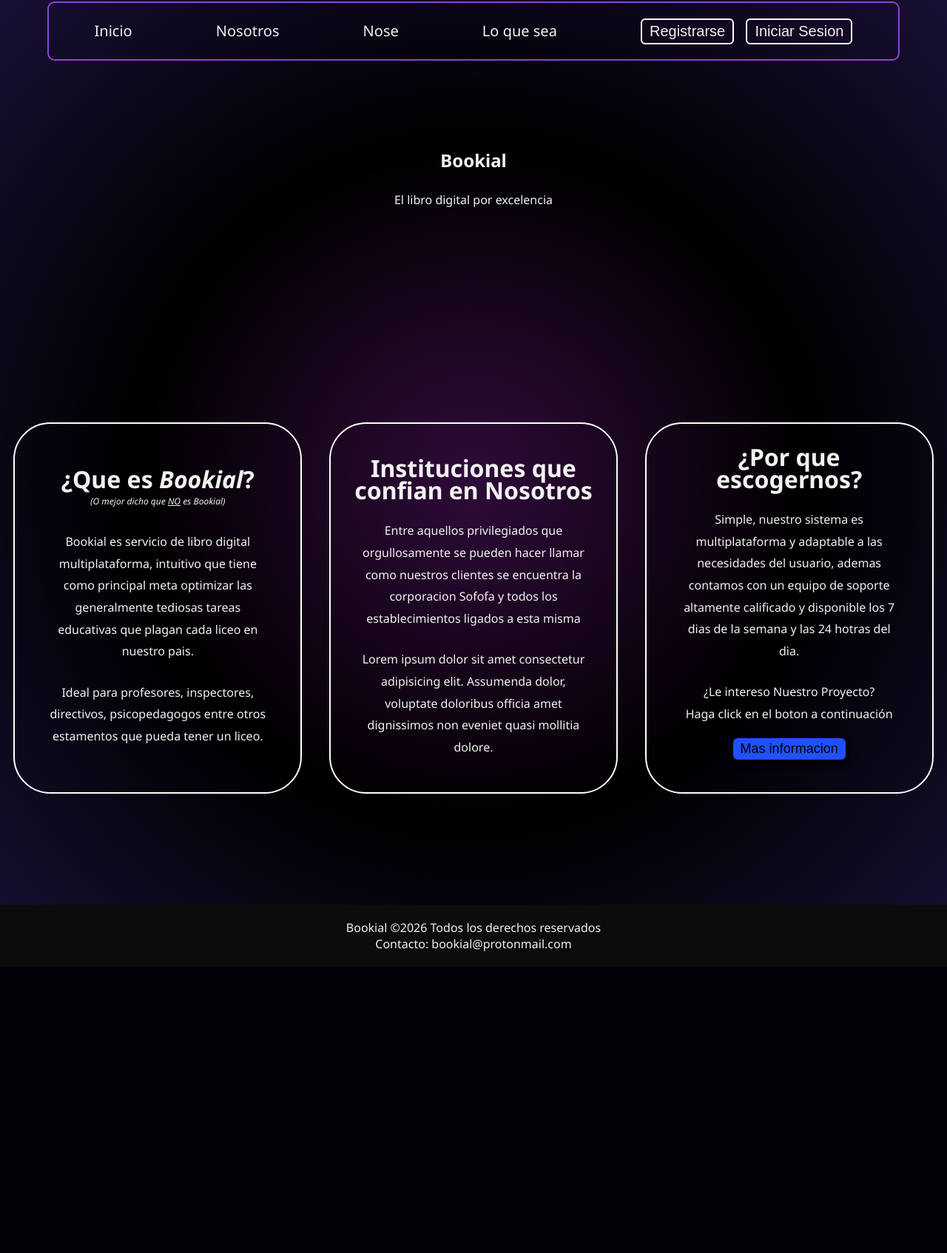
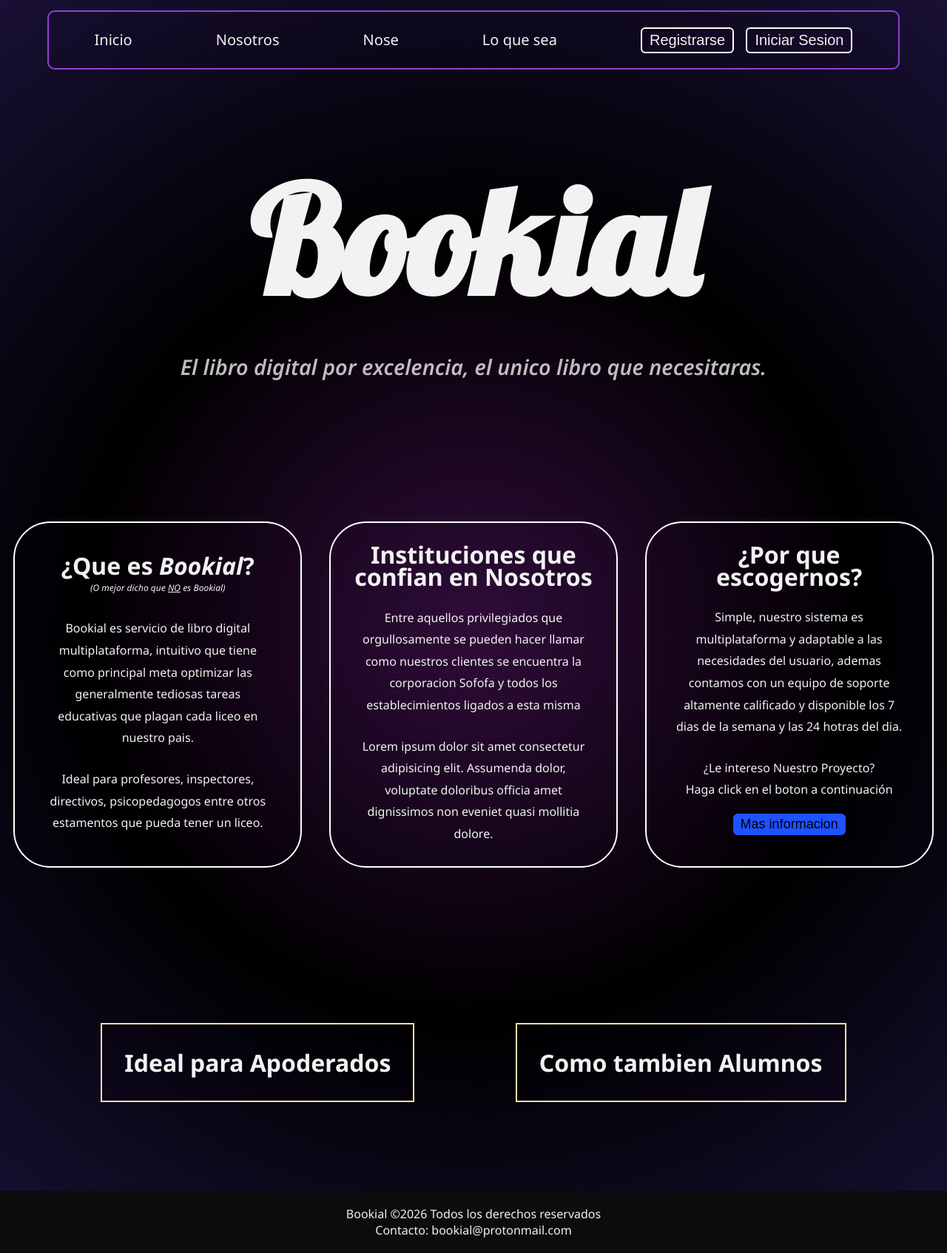
Before and after one commit to tecno-gg/Bookial-T2, a Flask app: template templates/public/index.html in a window 1280 px wide. Shown: the whole page at 74% size. Before the commit the page ends 1286 px from the top, so only its background shows below. Run offline with Flask 3, Linux system fonts and the light colour scheme; the template is opened without the code that fills it, so the values that code supplies are empty; parts of the project's set-up code (start-up, migrations or seed data) failed here and were passed over.

Commit message:
Mejora del Index

```diff
--- a/static/css/common.css
+++ b/static/css/common.css
@@ -1,4 +1,5 @@
 @import url('https://fonts.googleapis.com/css2?family=Noto+Sans:ital,wght@0,100..900;1,100..900&display=swap');
+@import url('https://fonts.googleapis.com/css2?family=Lobster&display=swap');
 
 :root {
     --black: #0c0c0c;
@@ -30,7 +31,7 @@ main {
 
 header {
     position: fixed;
-    top: 0.2%;
+    top: 1.8%;
     left: 5%;
     right: 5%;
     margin: auto;
@@ -88,7 +89,7 @@ nav a button:hover {
 @keyframes entranceVer {
     from {
         opacity: 0;
-        transform: translateY(30px);
+        transform: translateY(60px);
     }
 
     to {
@@ -96,6 +97,30 @@ nav a button:hover {
         transform: translateY(0);
     }
 
+}
+
+@keyframes entranceHorL {
+    from {
+        opacity: 0;
+        transform: translateX(-140px);
+    }
+
+    to {
+        opacity: 1;
+        transform: translateX(0);
+    }
+}
+
+@keyframes entranceHorR {
+    from {
+        opacity: 0;
+        transform: translateX(140px);
+    }
+
+    to {
+        opacity: 1;
+        transform: translateX(0);
+    }
 }
 
 @keyframes apparition {
--- a/static/css/index.css
+++ b/static/css/index.css
@@ -1,4 +1,5 @@
 @import url('https://fonts.googleapis.com/css2?family=Noto+Sans:ital,wght@0,100..900;1,100..900&display=swap');
+
 
 :root {
     --black: #0c0c0c;
@@ -34,7 +35,7 @@ section {
 }
 
 .bookial-introduction {
-    margin: 200px auto;
+    margin: 200px auto 100px;
 
     display: flex;
     align-items: center;
@@ -46,10 +47,26 @@ h1 {
     text-align: center;
 }
 
-.animatedTxt{
+.animatedTitle, .animatedSubtitle{
     width: 100%;
     white-space: nowrap;
     overflow: hidden;
+}
+
+.animatedTitle {
+    font-size: 200px;
+    font-family: "Lobster", sans-serif;
+
+    animation: apparition 3.5s ease-in-out;
+}
+
+.animatedSubtitle {
+    text-align: center;
+    font-weight: 580;
+    font-size: 1.8em;
+    font-style: italic;
+    color: rgba(255, 255, 255, 0.74);
+
     animation: apparition 3s;
 }
 
@@ -66,7 +83,7 @@ h1 {
 
     border: 2px solid white;
     border-radius: 50px;
-    padding: 30px 32px;
+    padding: 28px 30px;
     position: relative;
 }
 
@@ -75,11 +92,35 @@ h1 {
 }
 
 .booki-card2 {
+    animation: entranceVer 1.5s ease-out forwards;
+}
+
+.booki-card3 {
     animation: entranceVer 2s ease-out forwards;
 }
 
-.booki-card3 {
-    animation: entranceVer 3s ease-out forwards;
+.last-info {
+    margin: 140px 0 60px;
+
+    display: flex;
+    justify-content: center;
+    text-align: center;
+    justify-content: space-evenly;
+}
+
+.lastInfo-Firson, .lastInfo-Secson {
+    padding: 30px;
+    corner-shape: squircle;
+
+    border: wheat solid 2px;
+}
+
+.lastInfo-Firson {
+    animation: entranceHorL 2s ;
+}
+
+.lastInfo-Secson {
+    animation: entranceHorR 2s;
 }
 
 article p {
--- a/templates/public/index.html
+++ b/templates/public/index.html
@@ -36,9 +36,9 @@
 
     <main class="container-grid">
         <section class="bookial-introduction">
-            <h1 class="animatedTxt">Bookial</h1>
+            <h1 class="animatedTitle">Bookial</h1>
             <hr>
-            <p class="animatedTxt">El libro digital por excelencia</p>
+            <p class="animatedSubtitle">El libro digital por excelencia, el unico libro que necesitaras.</p>
         </section>
 
         <section>
@@ -96,8 +96,14 @@
 
         </section>
 
-        <section>
+        <section class="last-info">
             <!-- Implementar transiciones similares a la de las cartas pero horizontal (ejeX) -->
+            <article class="lastInfo-Firson glass">
+                <h2>Ideal para Apoderados</h2>
+            </article>
+            <article class="lastInfo-Secson glass">
+                <h2>Como tambien Alumnos</h2>
+            </article>
         </section>
 
     </main>
```
